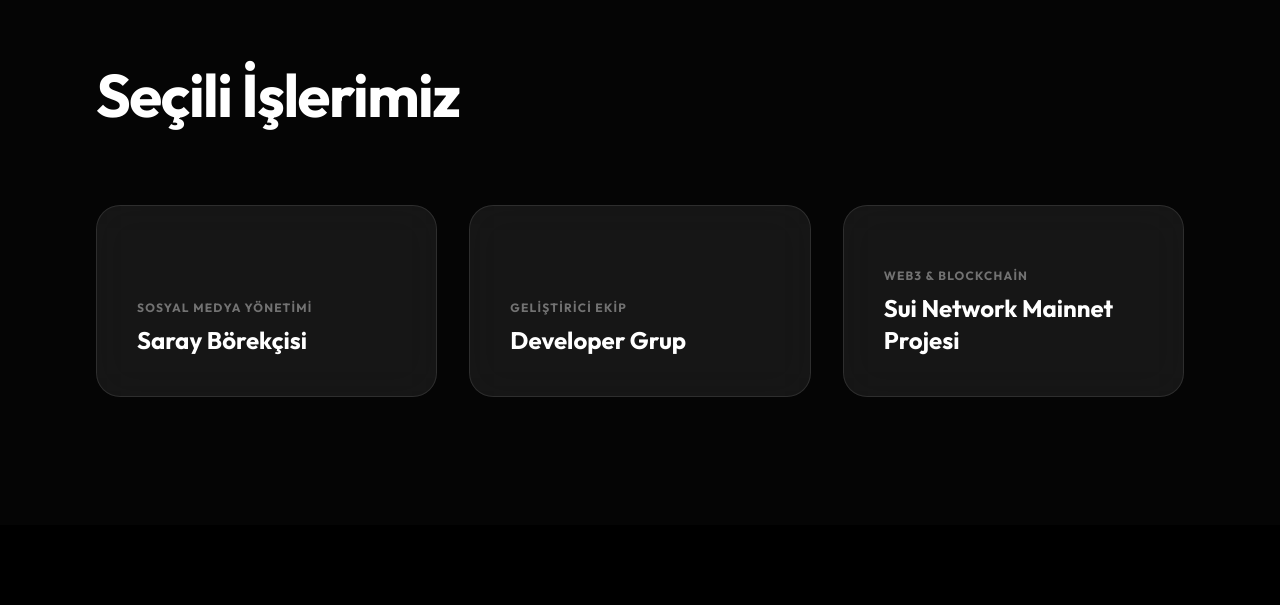
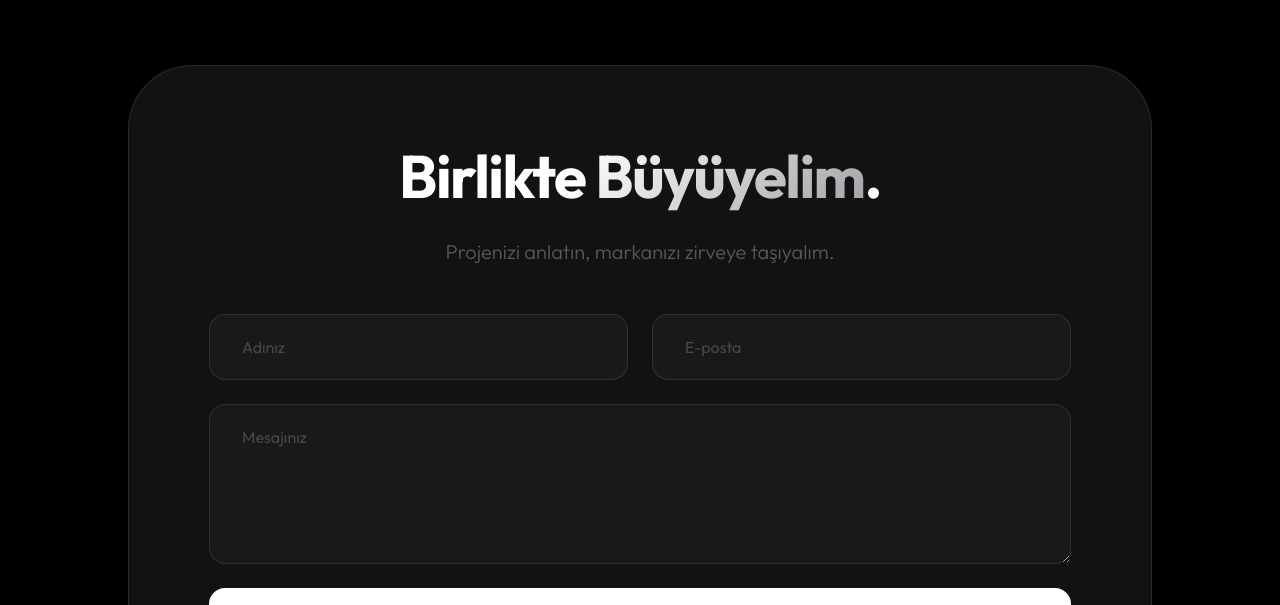
Before and after one commit to onurgncode/Verim-Digital, a React (Vite) app: page / in a window 1280 px wide. Shown: the part 1555-2160 px from the top of the page. Built offline with nearby package versions, Linux system fonts and the light colour scheme.

Commit message:
Remove Portfolio section temporarily

```diff
--- a/src/App.tsx
+++ b/src/App.tsx
@@ -44,7 +44,6 @@ function App() {
     const navLinks = [
         { name: "Ana Sayfa", href: "/", id: "home" },
         { name: "Hizmetler", href: "#services", id: "services" },
-        { name: "Portfolyo", href: "#portfolio", id: "portfolio" },
         { name: "Developer Grup", href: "#group", id: "group" },
     ]
 
@@ -94,37 +93,6 @@ function App() {
                     </div>
                 </section>
 
-                {/* Portfolio Section */}
-                <section id="portfolio" className="py-20 md:py-32 px-6 md:px-24 bg-white/[0.02]">
-                    <div className="max-w-7xl mx-auto">
-                        <h2 className="text-3xl md:text-6xl font-bold mb-16 md:mb-20 tracking-tight">Seçili İşlerimiz</h2>
-                        <div className="grid md:grid-cols-2 lg:grid-cols-3 gap-8">
-                            <div className="aspect-video glass rounded-3xl overflow-hidden relative group border-white/5">
-                                <div className="p-10 h-full flex flex-col justify-end">
-                                    <span className="text-white/40 text-xs font-bold uppercase tracking-widest mb-2">Sosyal Medya Yönetimi</span>
-                                    <h4 className="text-2xl font-bold">Saray Börekçisi</h4>
-                                </div>
-                            </div>
-                            <a href="#group" onClick={(e) => { e.preventDefault(); setCurrentPage("group"); window.location.hash = "group"; }}
-                                className="aspect-video glass rounded-3xl overflow-hidden relative group cursor-pointer border-white/5 transition-transform hover:scale-[1.02]">
-                                <div
-                                    className="absolute inset-0 bg-white/10 opacity-0 group-hover:opacity-100 transition-opacity flex items-center justify-center backdrop-blur-md">
-                                    <span className="font-bold text-black bg-white px-6 py-3 rounded-full">Ekibe Katıl</span>
-                                </div>
-                                <div className="p-10 h-full flex flex-col justify-end">
-                                    <span className="text-white/40 text-xs font-bold uppercase tracking-widest mb-2">Geliştirici Ekip</span>
-                                    <h4 className="text-2xl font-bold">Developer Grup</h4>
-                                </div>
-                            </a>
-                            <div className="aspect-video glass rounded-3xl overflow-hidden relative group border-white/5">
-                                <div className="p-10 h-full flex flex-col justify-end">
-                                    <span className="text-white/40 text-xs font-bold uppercase tracking-widest mb-2">Web3 & Blockchain</span>
-                                    <h4 className="text-2xl font-bold">Sui Network Mainnet Projesi</h4>
-                                </div>
-                            </div>
-                        </div>
-                    </div>
-                </section>
 
                 {/* Contact Section */}
                 <section id="contact" className="py-20 md:py-32 px-4 sm:px-6 md:px-24">
```
